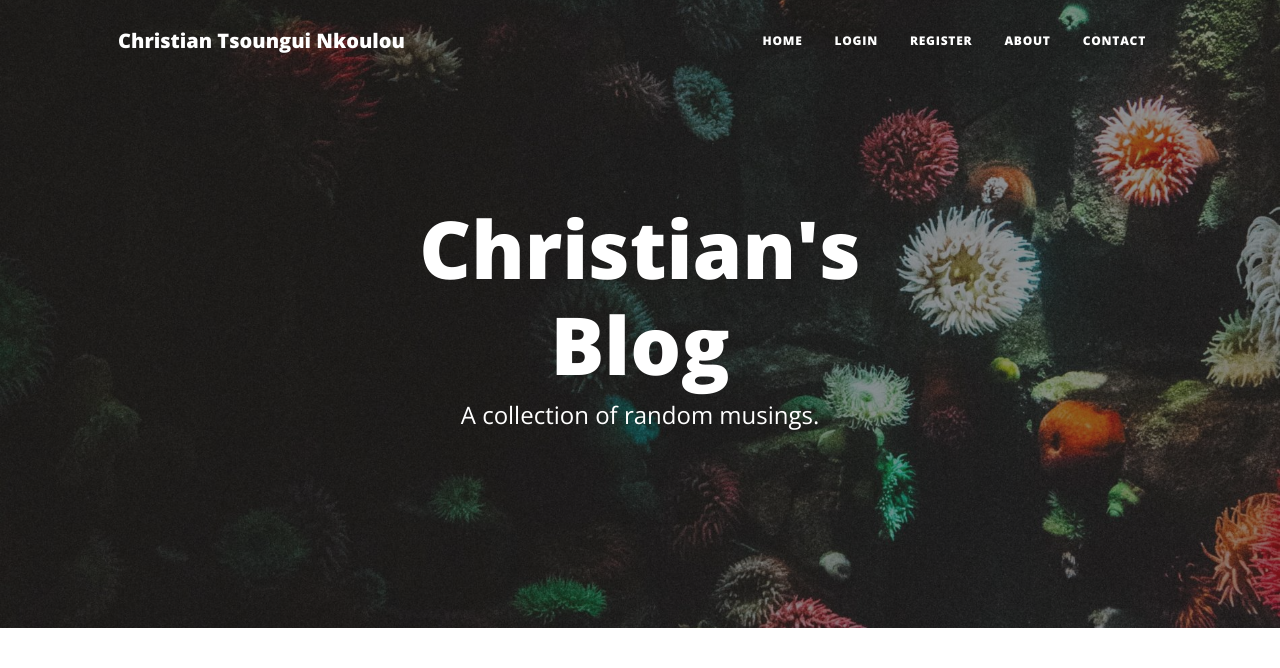
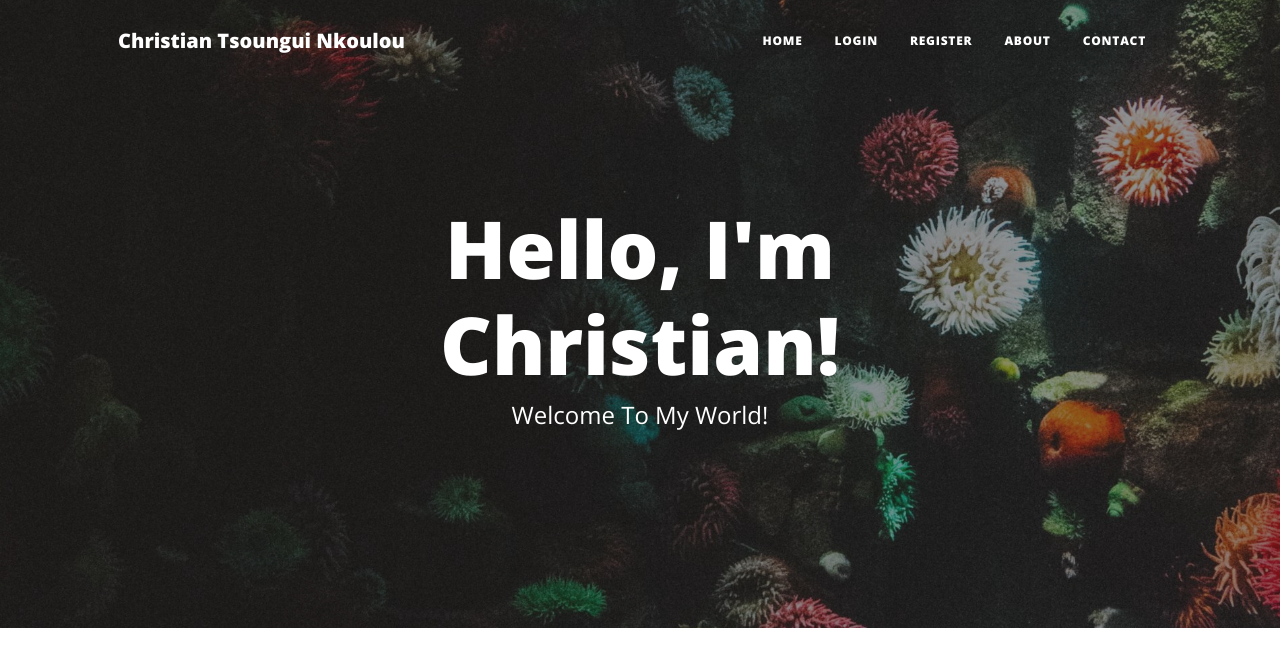
Before and after one commit to tsounguc/day-69, a Flask app: page / in a window 1280 px wide. Shown: the top 668 px of the page. Run offline with Flask 3, Linux system fonts and the light colour scheme; data that the repository does not hold is empty; some libraries are stand-ins or nearby versions.

Commit message:
changed header title

```diff
--- a/templates/index.html
+++ b/templates/index.html
@@ -9,8 +9,8 @@
     <div class="row gx-4 gx-lg-5 justify-content-center">
       <div class="col-md-10 col-lg-8 col-xl-7">
         <div class="site-heading">
-          <h1>Christian's Blog</h1>
-          <span class="subheading">A collection of random musings.</span>
+          <h1>Hello, I'm Christian!</h1>
+          <span class="subheading">Welcome To My World!</span>
         </div>
       </div>
     </div>
```
